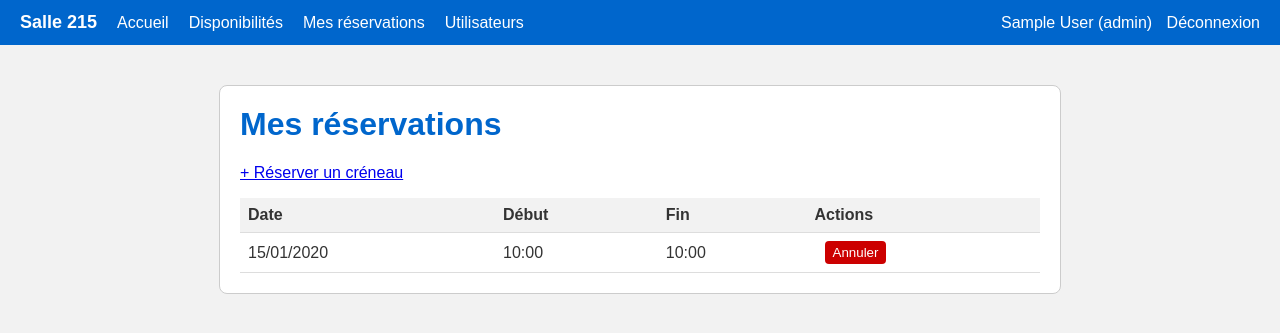
After one commit to youssefsaidi-ops/Controle-d-acces-Authentification-Interface-Web, a PHP site: page /mes_reservations.php in a window 1280 px wide. The commit adds this page. Shown: the top 333 px of the page. Run offline with PHP 8.4, Linux system fonts and the light colour scheme; the visitor is signed in with stand-in values (Sample User, id 1); tables that the repository leaves empty or names only in its code hold one stand-in row (values such as "Sample post").

Commit message:
feat: liste et annulation des réservations

```diff
--- a/Codes/MP2-T2/includes/entete.php
+++ b/Codes/MP2-T2/includes/entete.php
@@ -18,6 +18,7 @@ require_once 'includes/session.php';
         <?php if (est_connecte()) { ?>
             <a href="index.php">Accueil</a>
             <a href="disponibilites.php">Disponibilités</a>
+            <a href="mes_reservations.php">Mes réservations</a>
 
             <?php if (est_admin()) { ?>
                 <a href="utilisateurs.php">Utilisateurs</a>
--- /dev/null
+++ b/Codes/MP2-T2/mes_reservations.php
@@ -0,0 +1,52 @@
+<?php
+// Liste des réservations de l'utilisateur connecté
+require_once 'includes/db.php';
+require_once 'includes/session.php';
+
+exiger_connexion();
+
+$pdo = connexion_bdd();
+
+// On n'affiche que les réservations de la personne connectée
+$requete = $pdo->prepare('SELECT id, date_debut, date_fin FROM reservations
+                          WHERE id_utilisateur = ?
+                          ORDER BY date_debut DESC');
+$requete->execute([$_SESSION['id_utilisateur']]);
+$reservations = $requete->fetchAll();
+
+$titre = 'Mes réservations';
+require_once 'includes/entete.php';
+?>
+    <main class="carte large">
+        <h1>Mes réservations</h1>
+        <p><a href="reservation.php">+ Réserver un créneau</a></p>
+
+        <?php if (count($reservations) == 0) { ?>
+            <p>Vous n'avez aucune réservation.</p>
+        <?php } else { ?>
+            <table>
+                <tr>
+                    <th>Date</th>
+                    <th>Début</th>
+                    <th>Fin</th>
+                    <th>Actions</th>
+                </tr>
+                <?php foreach ($reservations as $r) { ?>
+                    <tr>
+                        <td><?php echo date('d/m/Y', strtotime($r['date_debut'])); ?></td>
+                        <td><?php echo date('H:i', strtotime($r['date_debut'])); ?></td>
+                        <td><?php echo date('H:i', strtotime($r['date_fin'])); ?></td>
+                        <td>
+                            <form method="post" action="reservation_annuler.php" class="en-ligne"
+                                  onsubmit="return confirm('Annuler cette réservation ?');">
+                                <input type="hidden" name="id" value="<?php echo $r['id']; ?>">
+                                <button type="submit" class="petit-bouton">Annuler</button>
+                            </form>
+                        </td>
+                    </tr>
+                <?php } ?>
+            </table>
+        <?php } ?>
+    </main>
+</body>
+</html>
```
Also changed, not shown: Codes/MP2-T2/reservation_annuler.php (added, +19 -0 lines).
